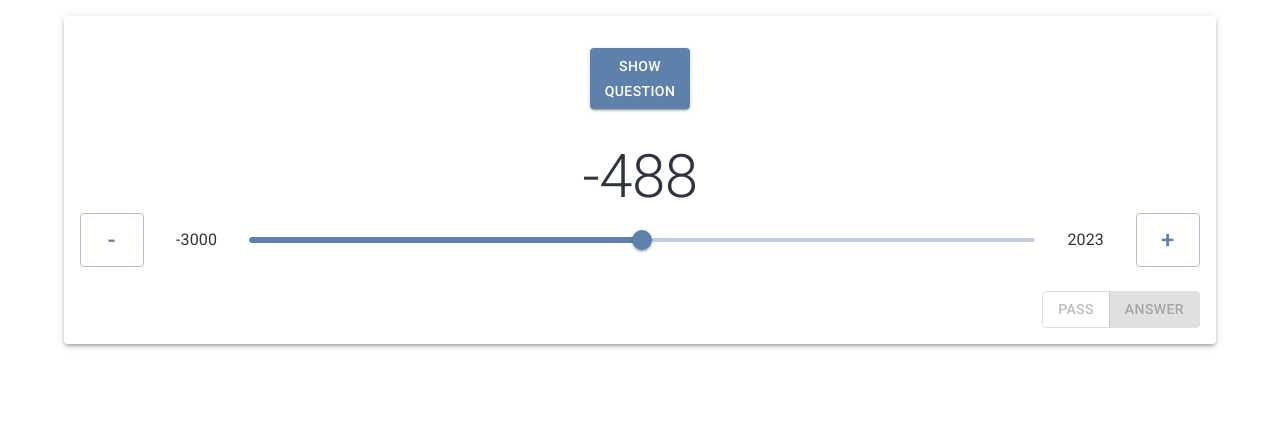
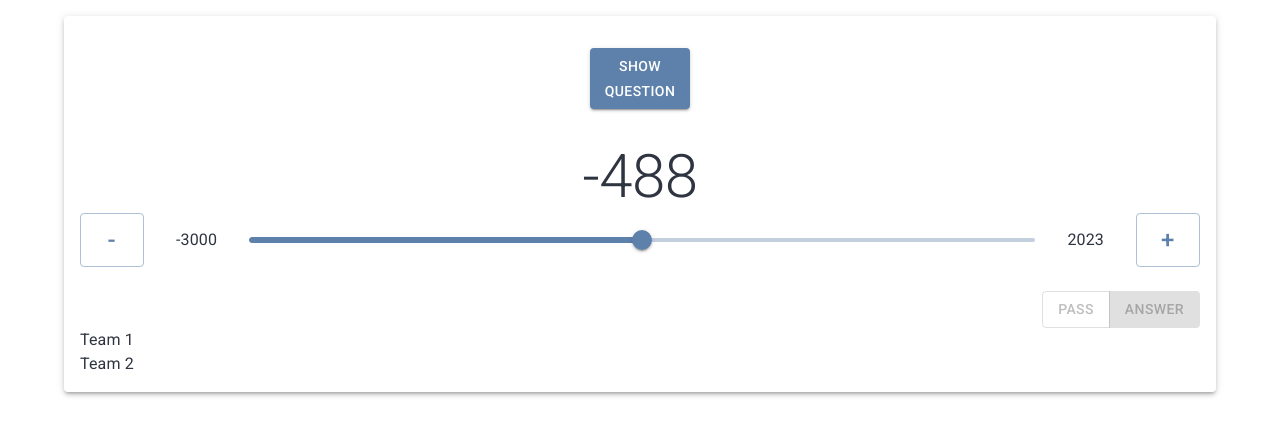
Before and after one commit to ivarlund/when-then, a Next.js app: page / in a window 1280 px wide. Shown: the top 436 px of the page. Built offline with nearby package versions, Linux system fonts and the light colour scheme.

Commit message:
Added teams type to the state and TODO's

```diff
--- a/src/pages/index.tsx
+++ b/src/pages/index.tsx
@@ -5,6 +5,34 @@ import { RootState } from '@/reducers';
 import * as reducers from '@/slices/gameSlice';
 import { Typography, Box, Button, Card, Stack, Slider, AlertTitle, Alert, ButtonGroup, Stepper, Step, StepLabel, Tooltip, StepContent, StepIcon, Slide } from '@mui/material';
 import { Question } from '../data/types';
+
+/**
+ * TODO
+ *
+ * UI
+ * 	- Change UI to show BC/AD
+ * 	- Add input for guess
+ * Teams
+ * 	- Decide on using array or object for teams (object is probably better, will be looking up by id a lot)
+ * 	- Functionality for adding teams
+ * 	- Functionality for removing teams
+ * 	- Functionality for changing team names
+ * 	- Functionality for changing team colors
+ * 	- Functionality for changing team score
+ * Game
+ * 	- Functionality for starting game
+ * 	- Functionality for ending game
+ * 	- Functionality for starting round
+ * 	- Functionality for ending round
+ * 	- Functionality for starting timer ( 30 seconds? )
+ * 	- A question is answered correctly if the guess is placed correctly on the timeline
+ *  - If question is incorrectly answered all points for the round are lost
+ * 		- Display committed/uncomitted points
+ * 	- First to 10 points wins
+ * 	- Each team get a question at the games start as a starting point
+ *
+ *
+ */
 
 function CustomStepIcon(props: any) {
 	const { active, completed } = props;
@@ -76,7 +104,7 @@ function TimeLine({ timeline }: { timeline: Question[] }) {
 	return (
 		<Box sx={{ width: '100%' }}>
 			<Stepper activeStep={timeline.length} alternativeLabel>
-				{timeline.map((question, index) => (
+				{timeline.map((question) => (
 					<Step key={question.id} sx={{
 						'& .MuiStepLabel-root .Mui-completed': {
 							color: 'green',
@@ -135,9 +163,6 @@ export default function Home() {
 				<link rel="icon" href="/favicon.ico" />
 			</Head>
 			<Card sx={{ p: 2, my: 2 }} elevation={3}>
-				{/* {state.timeline.length > 0 && */}
-					<TimeLine timeline={state.timeline} />
-				{/* } */}
 				<Box sx={{ p: 2, display: 'flex', flexDirection: 'column', justifyContent: 'center', alignItems: 'center' }}>
 					{state.activeQuestion
 						? <Typography variant="h6">{state.activeQuestion.question}</Typography>
@@ -162,6 +187,14 @@ export default function Home() {
 						</Button>
 					</ButtonGroup>
 				</Box>
+				{Object.keys(state.teams).map((team) => {
+					return <>
+						<Typography>{team}</Typography>
+						<TimeLine timeline={state.teams[team].timeline} />
+					</>
+				})
+				}
+				<TimeLine timeline={state.timeline} />
 			</Card>
 		</>
 	)
--- a/src/slices/gameSlice.ts
+++ b/src/slices/gameSlice.ts
@@ -12,6 +12,16 @@ const initialState: State = {
     guess: -488,
     activeQuestion: null,
     shouldShowAnswer: false,
+    teams: {
+        'Team 1' :{
+            score: 0,
+            timeline: []
+        },
+        'Team 2' : {
+            score: 0,
+            timeline: []
+        }
+    },
     timeline: []
 };
 
```
Also changed, not shown: src/data/types.ts (+8 -0 lines).
